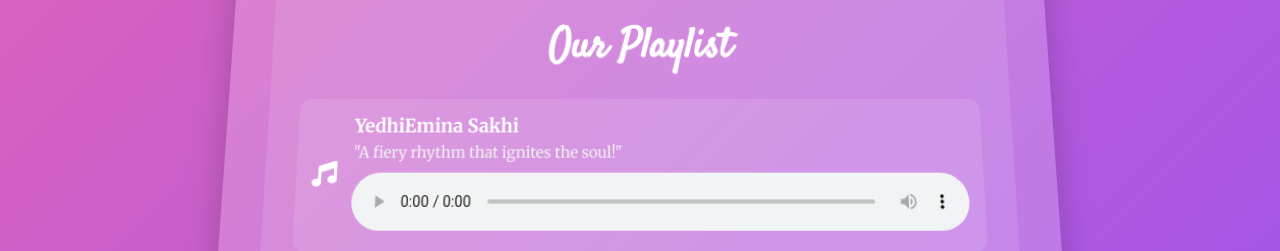
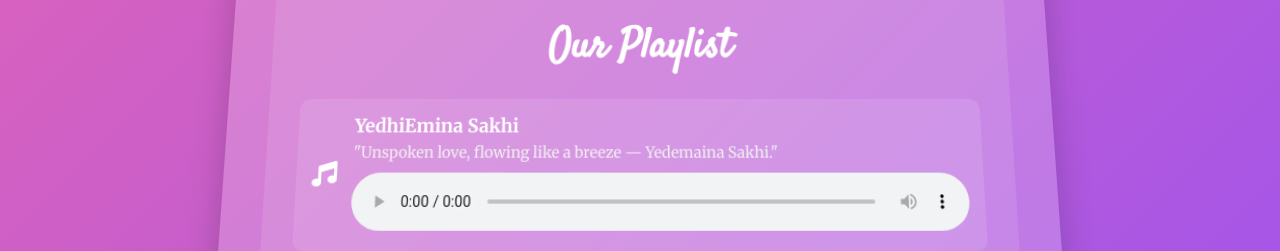
Before and after one commit to teddyxpuppy1/Kitten, a plain HTML site: page nextpage.html in a window 1280 px wide. Shown: the part 1295-1546 px from the top of the page. Drawn offline with Linux system fonts and the light colour scheme.

Commit message:
Update nextpage.html

```diff
--- a/nextpage.html
+++ b/nextpage.html
@@ -278,7 +278,7 @@
                     <div class="song-icon"><i class="fas fa-music"></i></div>
                     <div class="song-details">
                         <h3>YedhiEmina Sakhi</h3>
-                        <p> "A fiery rhythm that ignites the soul!"</p>
+                        <p> "Unspoken love, flowing like a breeze — Yedemaina Sakhi."</p>
                         <audio class="audio-player" controls>
                             <source src="07 - Yedemaina Sakhi.mp3" type="audio/mpeg">
                             Your browser does not support the audio element.
```
